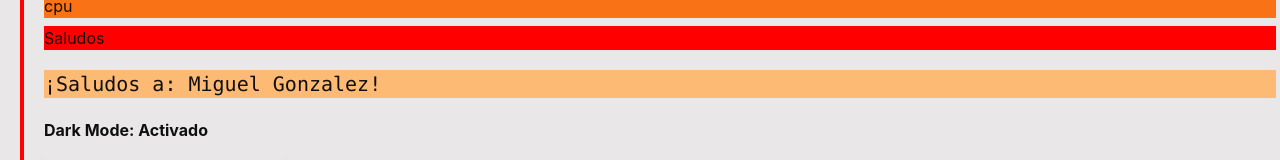
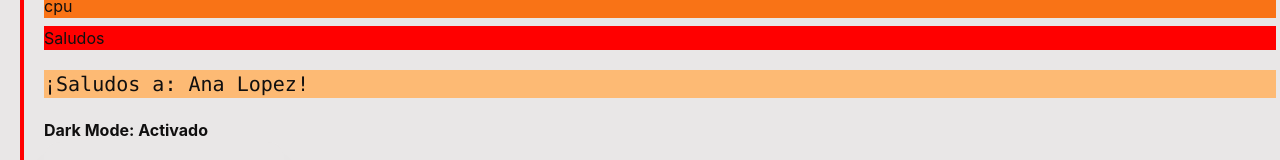
Before and after one commit to karmap/react34730, a React (Create React App) app: page / in a window 1280 px wide. Shown: the part 388-548 px from the top of the page. Built offline with nearby package versions, Linux system fonts and the light colour scheme.

Commit message:
cambio para mandar a vercel

```diff
--- a/src/App.js
+++ b/src/App.js
@@ -71,7 +71,7 @@ function App(props) {
         {products.map( p => <div className='bg-orange-500 my-2'>{p}</div> )}
 
         <ItemListContainer greeting={'Saludos'}/>
-        <Saludo name='Miguel' lastname='Gonzalez'/>
+        <Saludo name='Ana' lastname='Lopez'/>
         <Card/>
       </DarkmodeContext.Provider>
     </div>
```
